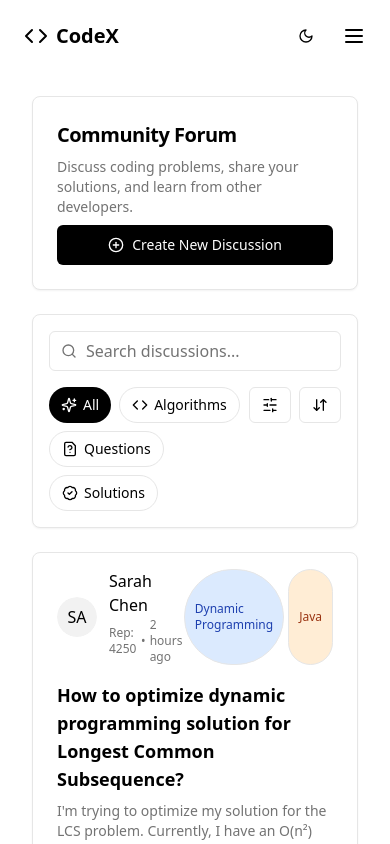
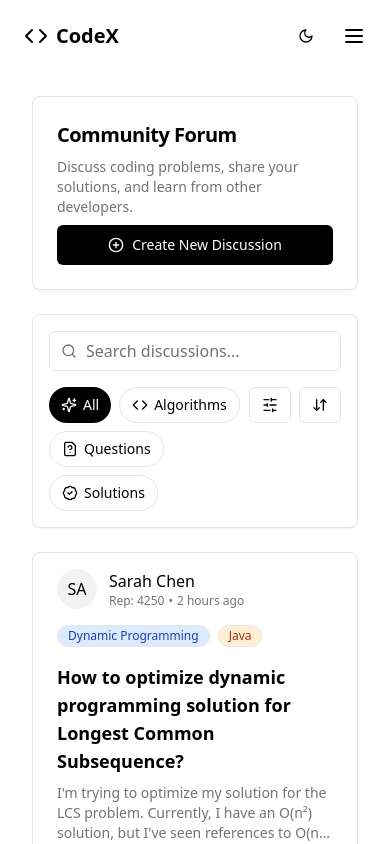
Before and after one commit to WiTheR60334/CodeX, a React (Vite) app: page /community in a window 390 px wide. Shown: the top 844 px of the page. Built offline with nearby package versions, Linux system fonts and the light colour scheme.

Commit message:
fixed spacing in community mobile device

```diff
--- a/src/components/community/DiscussionThread.tsx
+++ b/src/components/community/DiscussionThread.tsx
@@ -85,7 +85,7 @@ export const DiscussionThread = ({
           Best Answer
         </div>
       )}
-      <CardHeader className="py-4 space-y-0 flex flex-row justify-between">
+      <CardHeader className="py-4 space-y-0 flex flex-col sm:flex-row justify-between">
         <div className="flex items-center gap-3">
           <Avatar>
             <AvatarImage src={user.avatar} alt={user.name} />
@@ -100,7 +100,7 @@ export const DiscussionThread = ({
             </div>
           </div>
         </div>
-        <div className="flex gap-1">
+        <div className="flex gap-2 !mt-4 ">
           {tags.map((tag, index) => (
             <ThreadTag key={index} name={tag.name} color={tag.color} />
           ))}
```
